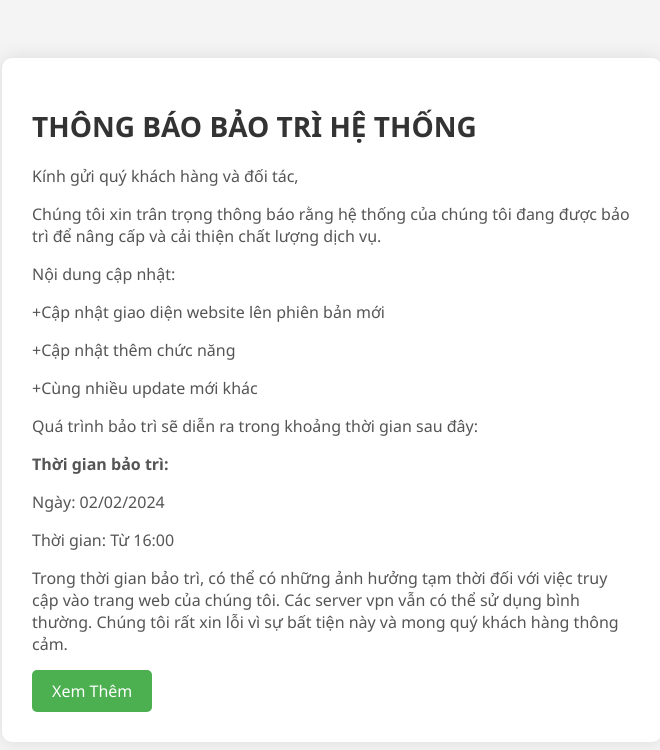
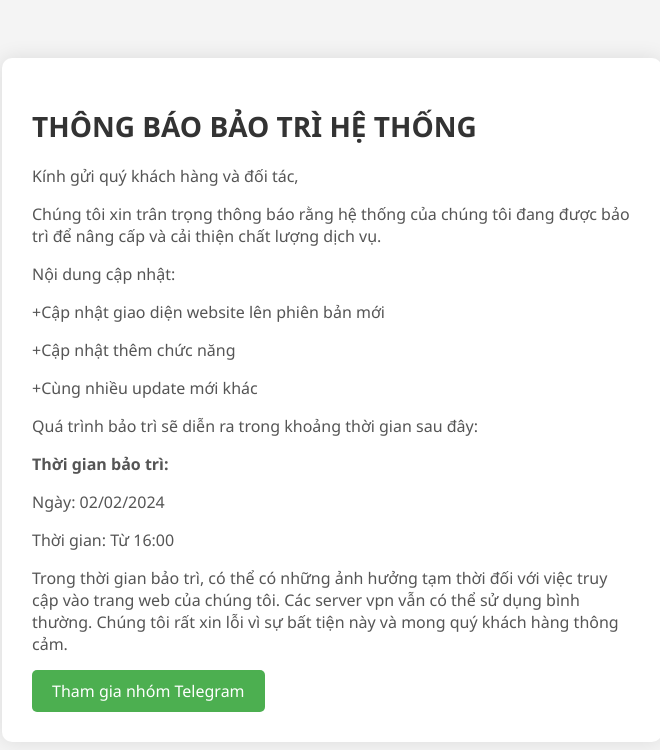
Before and after one commit to huybopbi/vpnfastbaotri, a plain HTML site: page index.html in a window 1280 px wide. Shown: the whole page, without its empty margins (308-968 px from the left). Drawn offline with Linux system fonts and the light colour scheme; a script that the page names is missing.

Commit message:
Update index.html

```diff
--- a/index.html
+++ b/index.html
@@ -22,7 +22,7 @@
             <p>Ngày: 02/02/2024</p>
             <p>Thời gian: Từ 16:00</p>
             <p>Trong thời gian bảo trì, có thể có những ảnh hưởng tạm thời đối với việc truy cập vào trang web của chúng tôi. Các server vpn vẫn có thể sử dụng bình thường. Chúng tôi rất xin lỗi vì sự bất tiện này và mong quý khách hàng thông cảm.</p>
-            <a href="#" class="maintenance-button">Xem Thêm</a>
+            <a href="https://t.me/vpnfastteam" class="maintenance-button">Tham gia nhóm Telegram</a>
         </div>
     </div>
 </body>
```
